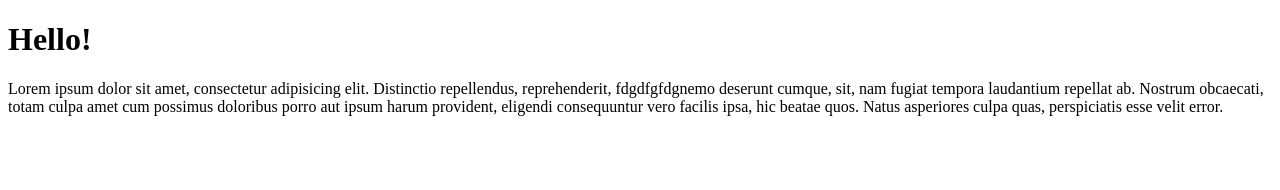
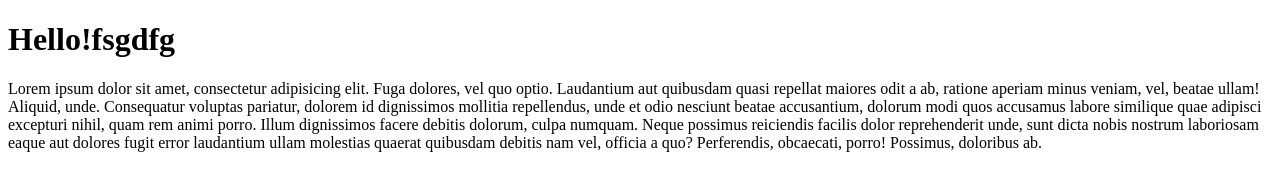
Before and after one commit to vitt87/site, a plain HTML site: page index.html in a window 1280 px wide. Drawn offline with Linux system fonts and the light colour scheme.

Commit message:
sfdgfdsg
hn

```diff
--- a/index.html
+++ b/index.html
@@ -5,7 +5,7 @@
 	<title>Document</title>
 </head>
 <body>
-	<h1>Hello!</h1>
-	<p>Lorem ipsum dolor sit amet, consectetur adipisicing elit. Distinctio repellendus, reprehenderit, fdgdfgfdgnemo deserunt cumque, sit, nam fugiat tempora laudantium repellat ab. Nostrum obcaecati, totam culpa amet cum possimus doloribus porro aut ipsum harum provident, eligendi consequuntur vero facilis ipsa, hic beatae quos. Natus asperiores culpa quas, perspiciatis esse velit error.</p>
+	<h1>Hello!fsgdfg</h1>
+Lorem ipsum dolor sit amet, consectetur adipisicing elit. Fuga dolores, vel quo optio. Laudantium aut quibusdam quasi repellat maiores odit a ab, ratione aperiam minus veniam, vel, beatae ullam! Aliquid, unde. Consequatur voluptas pariatur, dolorem id dignissimos mollitia repellendus, unde et odio nesciunt beatae accusantium, dolorum modi quos accusamus labore similique quae adipisci excepturi nihil, quam rem animi porro. Illum dignissimos facere debitis dolorum, culpa numquam. Neque possimus reiciendis facilis dolor reprehenderit unde, sunt dicta nobis nostrum laboriosam eaque aut dolores fugit error laudantium ullam molestias quaerat quibusdam debitis nam vel, officia a quo? Perferendis, obcaecati, porro! Possimus, doloribus ab.
 </body>
 </html>
```
